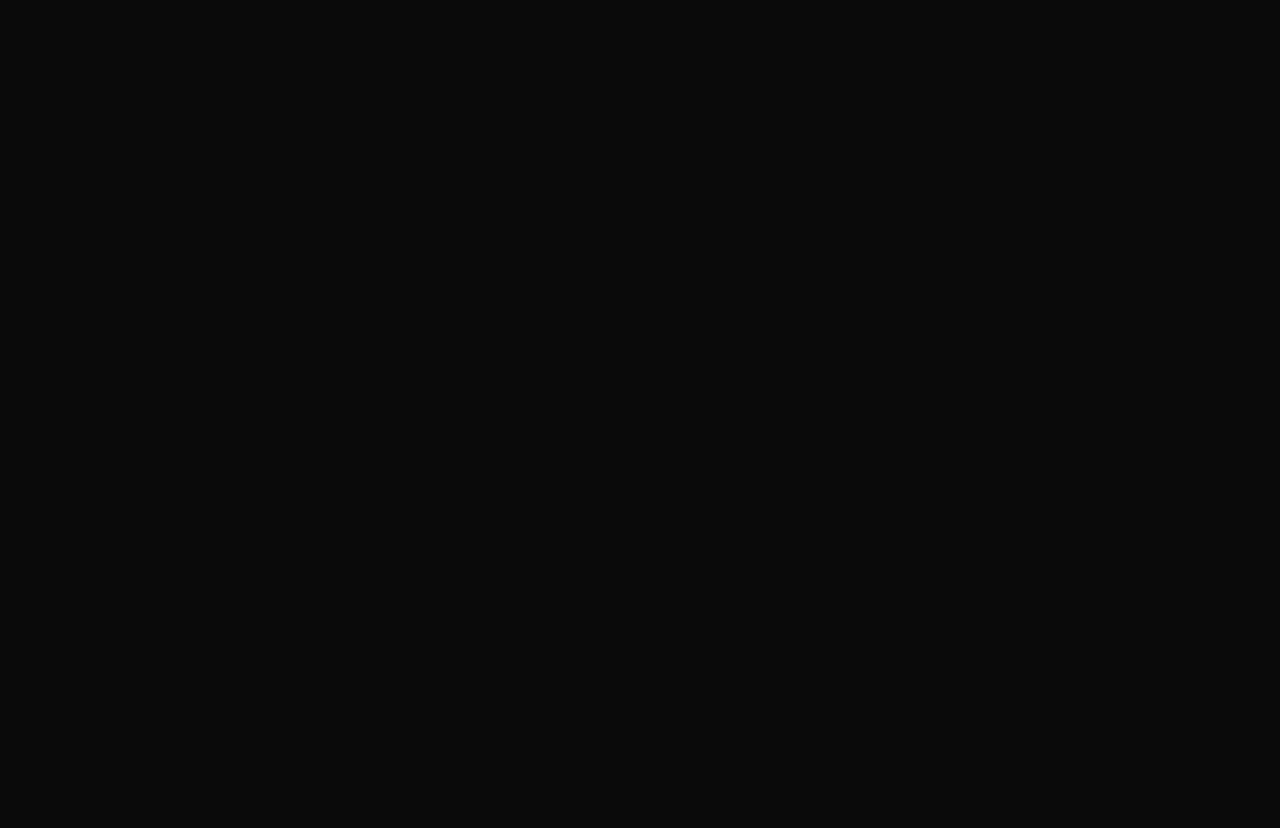
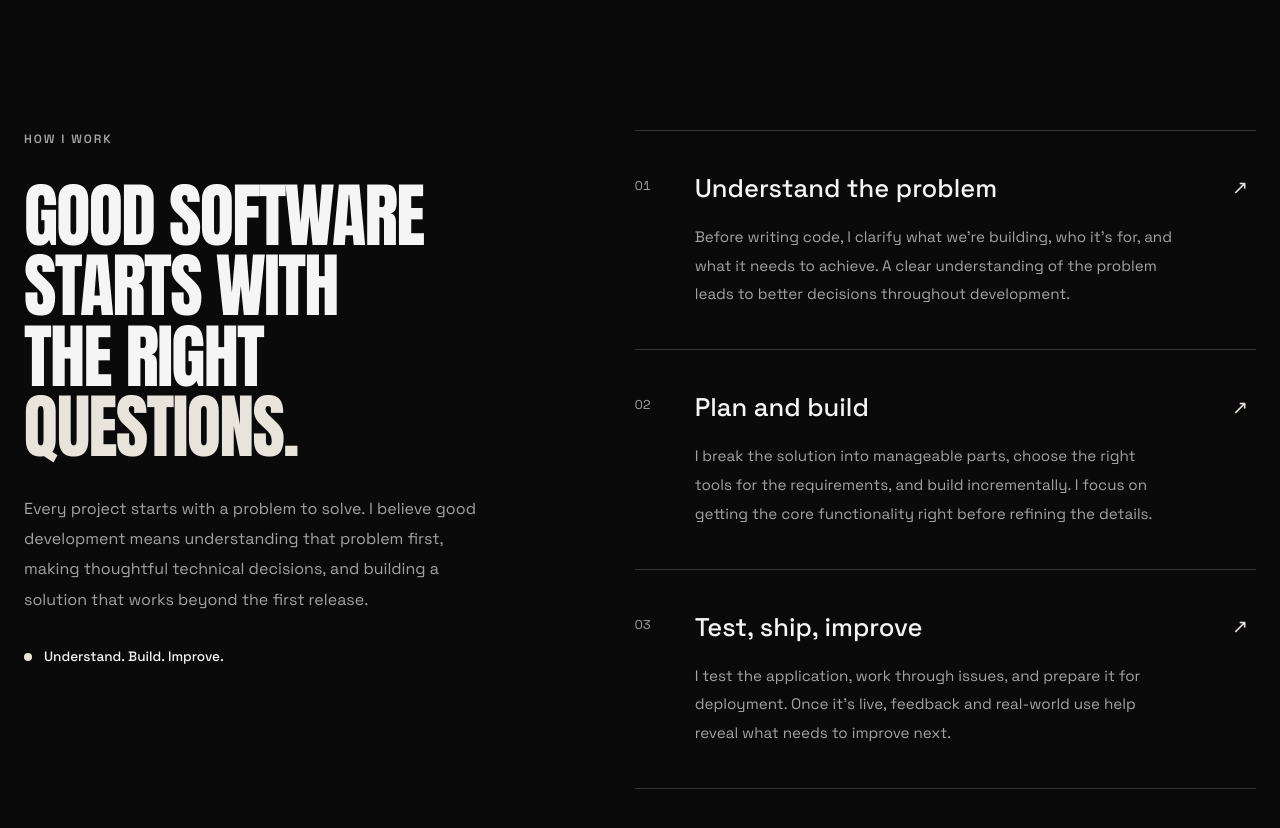
Before and after one commit to PaulEmmanuel8888/New_Portfolio, a React (Vite) app: page / in a window 1280 px wide. Shown: the part 4820-5648 px from the top of the page. Before the commit the page ends 4796 px from the top, so only its background shows below. Built offline with nearby package versions, Linux system fonts and the light colour scheme.

Commit message:
Add a HowIWorkSection component

```diff
--- a/src/App.jsx
+++ b/src/App.jsx
@@ -4,6 +4,7 @@ import FloatingConnect from "./components/FloatingConnect";
 import StatementSection from "./components/StatementSection";
 import WorkSection from "./components/WorkSection";
 import AboutSection from "./components/AboutSection";
+import HowIWorkSection from "./components/HowIWorkSection";
 
 function App() {
   return (
@@ -17,6 +18,7 @@ function App() {
           <StatementSection />
           <WorkSection />
           <AboutSection />
+          <HowIWorkSection />
 
           <FloatingConnect />
         </div>
--- /dev/null
+++ b/src/components/HowIWorkSection.jsx
@@ -0,0 +1,71 @@
+const steps = [
+  {
+    number: "01",
+    title: "Understand the problem",
+    description:
+      "Before writing code, I clarify what we're building, who it's for, and what it needs to achieve. A clear understanding of the problem leads to better decisions throughout development.",
+  },
+  {
+    number: "02",
+    title: "Plan and build",
+    description:
+      "I break the solution into manageable parts, choose the right tools for the requirements, and build incrementally. I focus on getting the core functionality right before refining the details.",
+  },
+  {
+    number: "03",
+    title: "Test, ship, improve",
+    description:
+      "I test the application, work through issues, and prepare it for deployment. Once it's live, feedback and real-world use help reveal what needs to improve next.",
+  },
+];
+
+const HowIWorkSection = () => {
+  return (
+    <section className="how-i-work-section">
+      <div className="how-i-work-container">
+        <div className="how-i-work-intro">
+          <p className="how-i-work-eyebrow">HOW I WORK</p>
+
+          <h2>
+            GOOD SOFTWARE
+            <br />
+            STARTS WITH
+            <br />
+            THE RIGHT <span>QUESTIONS.</span>
+          </h2>
+
+          <p className="how-i-work-description">
+            Every project starts with a problem to solve. I believe good
+            development means understanding that problem first, making
+            thoughtful technical decisions, and building a solution that works
+            beyond the first release.
+          </p>
+
+          <div className="how-i-work-principle">
+            <span className="how-i-work-principle-dot" />
+            <span>Understand. Build. Improve.</span>
+          </div>
+        </div>
+
+        <div className="how-i-work-steps">
+          {steps.map((step) => (
+            <article className="how-i-work-step" key={step.number}>
+              <span className="how-i-work-step-number">{step.number}</span>
+
+              <div className="how-i-work-step-content">
+                <h3>{step.title}</h3>
+                <p>{step.description}</p>
+              </div>
+
+              <span className="how-i-work-step-arrow" aria-hidden="true">
+                ↗
+              </span>
+            </article>
+          ))}
+        </div>
+      </div>
+    </section>
+  );
+};
+
+export default HowIWorkSection;
--- a/src/index.css
+++ b/src/index.css
@@ -1164,3 +1164,180 @@ body {
     transition: none;
   }
 }
+.how-i-work-section {
+  padding: var(--section-space) 1.5rem;
+  background: var(--color-bg);
+}
+
+.how-i-work-container {
+  display: grid;
+  grid-template-columns: minmax(0, 0.9fr) minmax(0, 1.1fr);
+  align-items: start;
+  gap: clamp(3rem, 8vw, 8rem);
+  width: 100%;
+  max-width: var(--content-width);
+  margin: 0 auto;
+}
+
+.how-i-work-intro {
+  position: sticky;
+  top: 8rem;
+}
+
+.how-i-work-eyebrow {
+  margin: 0 0 2rem;
+  color: var(--color-muted);
+  font-size: 0.75rem;
+  font-weight: 600;
+  letter-spacing: 0.16em;
+  text-transform: uppercase;
+}
+
+.how-i-work-intro h2 {
+  margin: 0;
+  font-family: var(--font-display);
+  font-size: clamp(3rem, 5.5vw, 5.5rem);
+  font-weight: 400;
+  line-height: 1;
+  letter-spacing: -0.025em;
+  overflow-wrap: anywhere;
+}
+
+.how-i-work-intro h2 span {
+  color: var(--color-accent);
+}
+
+.how-i-work-description {
+  max-width: 460px;
+  margin: 2rem 0 0;
+  color: var(--color-muted);
+  font-size: 1rem;
+  line-height: 1.9;
+}
+
+.how-i-work-principle {
+  display: inline-flex;
+  align-items: center;
+  gap: 0.75rem;
+  margin-top: 2rem;
+  color: var(--color-text);
+  font-size: 0.85rem;
+  font-weight: 500;
+}
+
+.how-i-work-principle-dot {
+  width: 8px;
+  height: 8px;
+  flex-shrink: 0;
+  border-radius: 50%;
+  background: var(--color-accent);
+}
+
+.how-i-work-steps {
+  border-top: 1px solid rgb(255 255 255 / 18%);
+}
+
+.how-i-work-step {
+  display: grid;
+  grid-template-columns: 2.5rem minmax(0, 1fr) 1.5rem;
+  align-items: start;
+  gap: 1.25rem;
+  padding: 2.5rem 0;
+  border-bottom: 1px solid rgb(255 255 255 / 18%);
+}
+
+.how-i-work-step-number {
+  padding-top: 0.3rem;
+  color: var(--color-muted);
+  font-size: 0.8rem;
+  font-variant-numeric: tabular-nums;
+}
+
+.how-i-work-step-content {
+  min-width: 0;
+}
+
+.how-i-work-step-content h3 {
+  margin: 0;
+  color: var(--color-text);
+  font-size: clamp(1.2rem, 2vw, 1.6rem);
+  font-weight: 500;
+  line-height: 1.4;
+}
+
+.how-i-work-step-content p {
+  max-width: 480px;
+  margin: 1rem 0 0;
+  color: var(--color-muted);
+  font-size: 0.95rem;
+  line-height: 1.9;
+}
+
+.how-i-work-step-arrow {
+  padding-top: 0.2rem;
+  color: var(--color-accent);
+  font-size: 1.2rem;
+  transition: transform 250ms ease;
+}
+
+.how-i-work-step:hover .how-i-work-step-arrow {
+  transform: translate(3px, -3px);
+}
+
+@media (max-width: 900px) {
+  .how-i-work-container {
+    grid-template-columns: 1fr;
+    gap: 3.5rem;
+  }
+
+  .how-i-work-intro {
+    position: static;
+  }
+
+  .how-i-work-intro h2 {
+    font-size: clamp(3.5rem, 9vw, 6rem);
+  }
+
+  .how-i-work-description {
+    max-width: 600px;
+  }
+}
+
+@media (max-width: 600px) {
+  .how-i-work-section {
+    padding-right: 1.25rem;
+    padding-left: 1.25rem;
+  }
+
+  .how-i-work-intro h2 {
+    font-size: clamp(2.8rem, 11vw, 4.5rem);
+  }
+
+  .how-i-work-description {
+    margin-top: 1.5rem;
+  }
+
+  .how-i-work-steps {
+    margin-top: 0;
+  }
+
+  .how-i-work-step {
+    grid-template-columns: 2rem minmax(0, 1fr);
+    gap: 1rem;
+    padding: 2rem 0;
+  }
+
+  .how-i-work-step-arrow {
+    display: none;
+  }
+
+  .how-i-work-step-content p {
+    margin-top: 0.75rem;
+  }
+}
+
+@media (prefers-reduced-motion: reduce) {
+  .how-i-work-step-arrow {
+    transition: none;
+  }
+}
```
